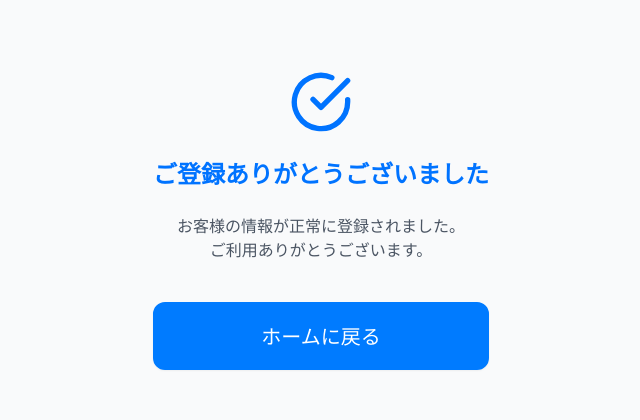
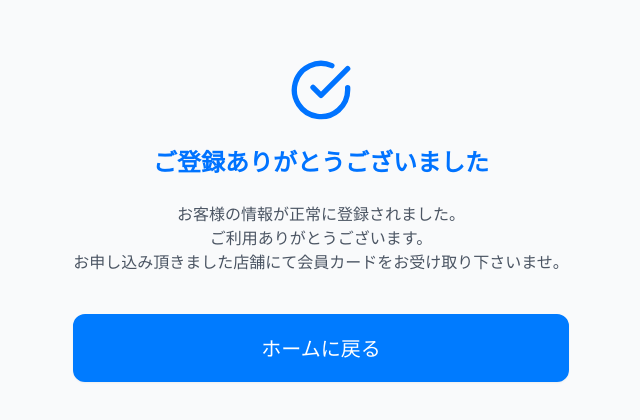
Before and after one commit to kawam0t0/test_subscform, a Next.js app: page /thank-you in a window 1280 px wide. Shown: the part 180-600 px from the top of the page, without its empty margins (319-959 px from the left). Built offline with nearby package versions, Linux system fonts and the light colour scheme.

Commit message:
Thankyouページに追記

```diff
--- a/app/components/ThankYou.tsx
+++ b/app/components/ThankYou.tsx
@@ -18,6 +18,8 @@
         お客様の情報が正常に登録されました。
         <br />
         ご利用ありがとうございます。
+        <br />
+        お申し込み頂きました店舗にて会員カードをお受け取り下さいませ。
       </p>
       <div className="pt-4">
         <a href="/" className="btn btn-primary">
```
